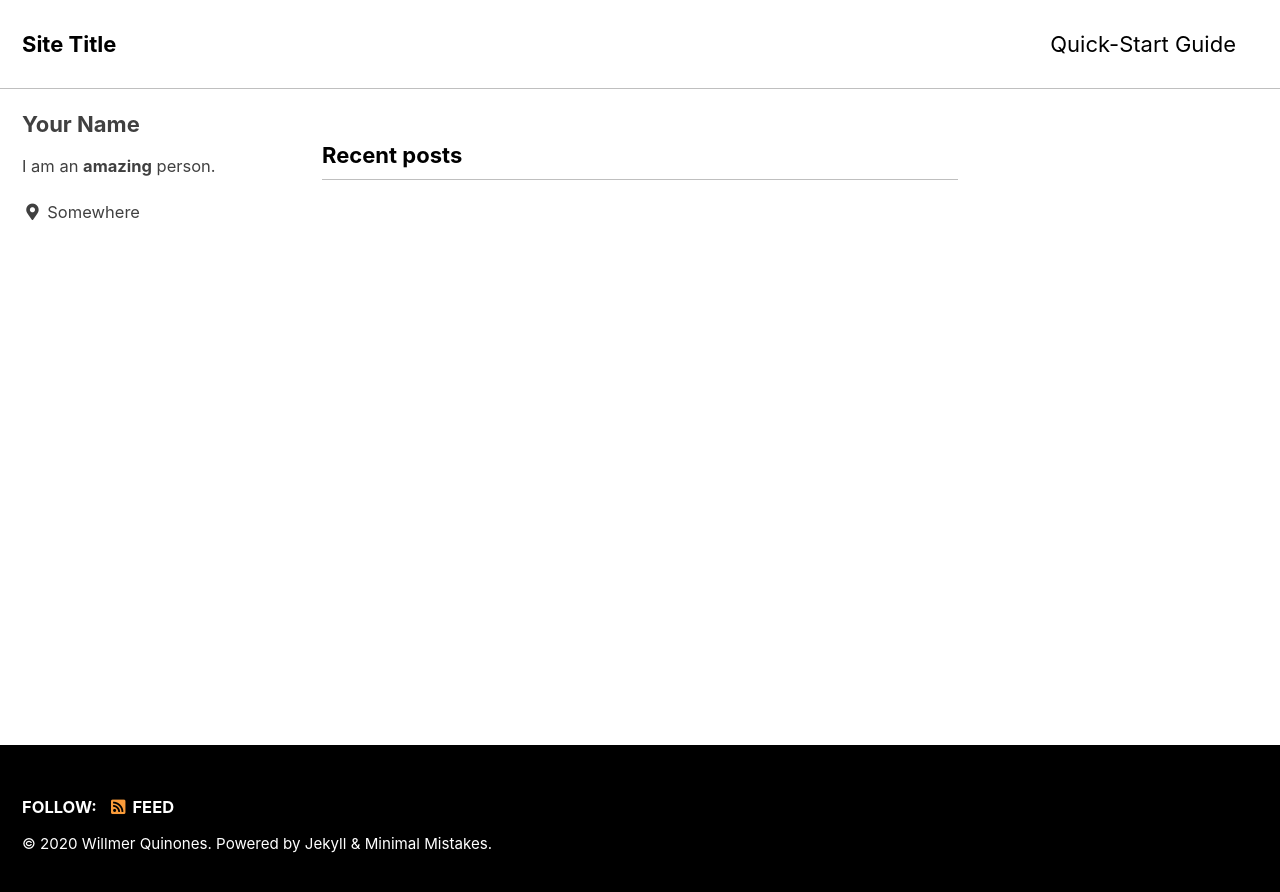
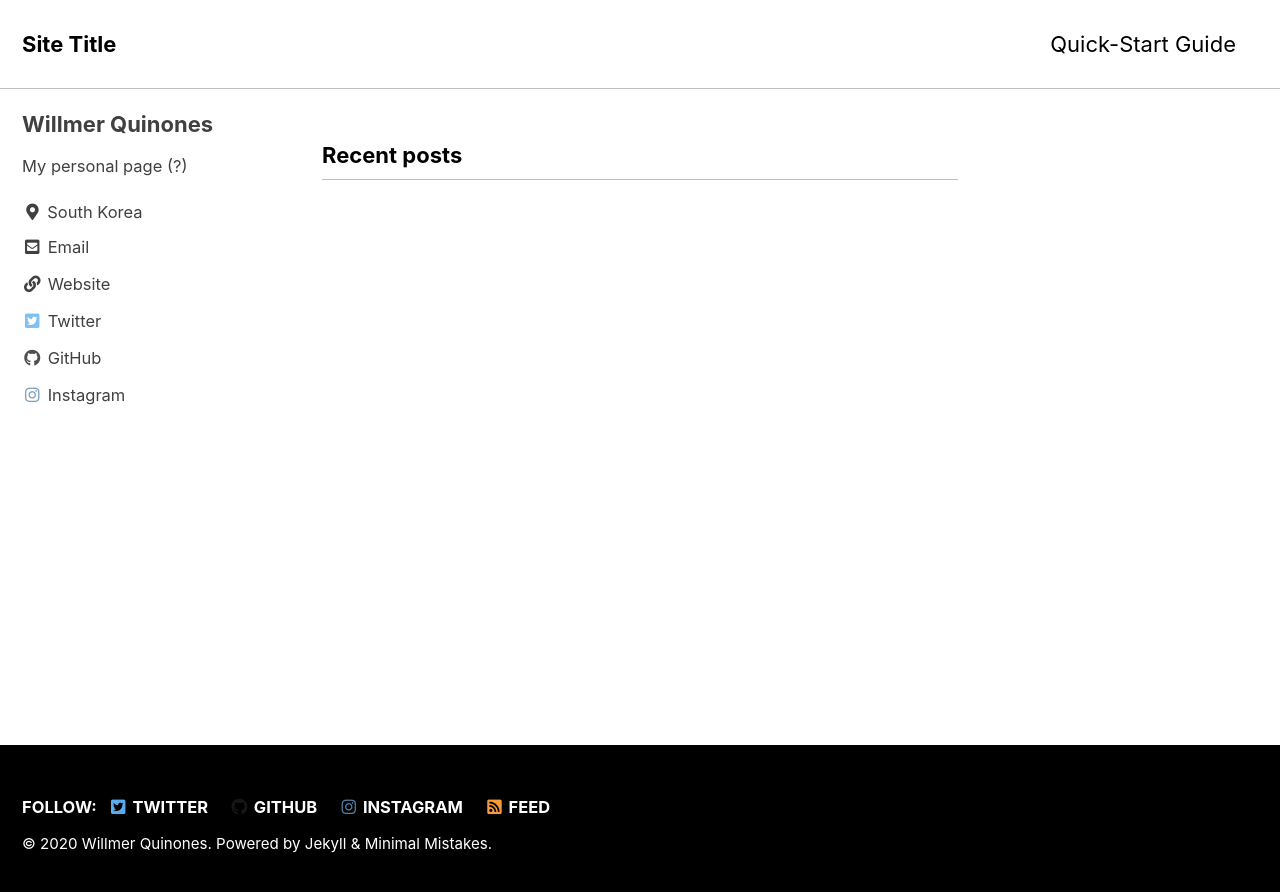
Before and after one commit to WRafell/wrafell.github.io, a Jekyll site: the page built from index.html, in a window 1280 px wide. Shown: the top 892 px of the page. Built offline with Jekyll 4.4.1, drawn with Linux system fonts in a browser that asks for light colours; cached includes are drawn as plain includes; the list of posts is cut into pages by our own code.

Commit message:
first commit

```diff
--- a/_config.yml
+++ b/_config.yml
@@ -93,43 +93,43 @@ analytics:
 
 # Site Author
 author:
-  name             : "Your Name"
+  name             : "Willmer Quinones"
   avatar           : # path of avatar image, e.g. "/assets/images/bio-photo.jpg"
-  bio              : "I am an **amazing** person."
-  location         : "Somewhere"
+  bio              : "My personal page (?)"
+  location         : "South Korea"
   email            :
   links:
     - label: "Email"
       icon: "fas fa-fw fa-envelope-square"
-      # url: "mailto:your.name@email.com"
+      url: "mailto:wrafell@kaist.ac.kr"
     - label: "Website"
       icon: "fas fa-fw fa-link"
-      # url: "https://your-website.com"
+      url: "https://wrafell.github.io/"
     - label: "Twitter"
       icon: "fab fa-fw fa-twitter-square"
-      # url: "https://twitter.com/"
+      url: "https://twitter.com/wrafell"
     - label: "Facebook"
       icon: "fab fa-fw fa-facebook-square"
       # url: "https://facebook.com/"
     - label: "GitHub"
       icon: "fab fa-fw fa-github"
-      # url: "https://github.com/"
+      url: "https://github.com/wrafell"
     - label: "Instagram"
       icon: "fab fa-fw fa-instagram"
-      # url: "https://instagram.com/"
+      url: "https://instagram.com/wrafell"
 
 # Site Footer
 footer:
   links:
     - label: "Twitter"
       icon: "fab fa-fw fa-twitter-square"
-      # url:
+      url: "https://twitter.com/wrafell"
     - label: "Facebook"
       icon: "fab fa-fw fa-facebook-square"
       # url:
     - label: "GitHub"
       icon: "fab fa-fw fa-github"
-      # url:
+      url: "https://github.com/wrafell"
     - label: "GitLab"
       icon: "fab fa-fw fa-gitlab"
       # url:
@@ -138,7 +138,7 @@ footer:
       # url:
     - label: "Instagram"
       icon: "fab fa-fw fa-instagram"
-      # url:
+      url: "https://instagram.com/wrafell"
 
 
 # Reading Files
```
